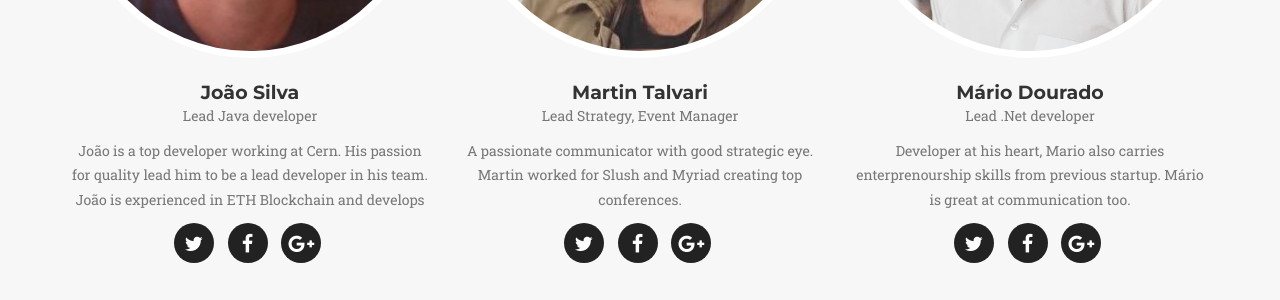
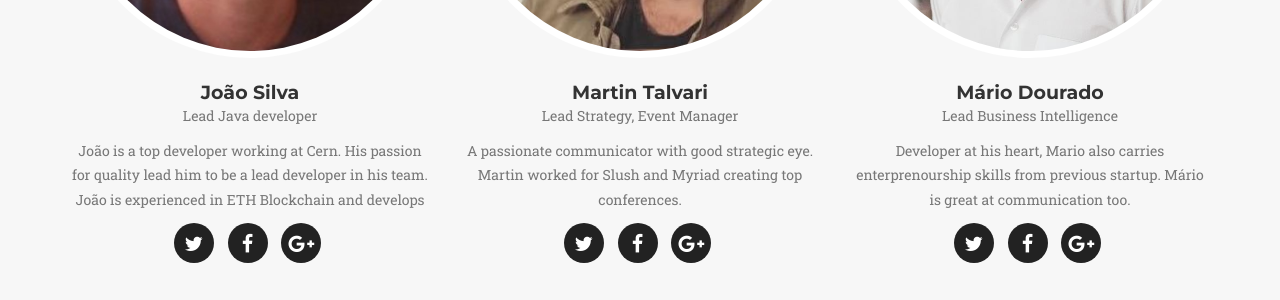
Before and after one commit to mariodourado/teamsite, a Jekyll site: the page built from index.html, in a window 1280 px wide and 900 px high, scrolled down 2744 px. Shown: the part 154-454 px from the top of the window. Built offline with Jekyll 4.4.1, drawn with Linux system fonts in a browser that asks for light colours; some web fonts are replaced.

Commit message:
Update _config.yml

```diff
--- a/_config.yml
+++ b/_config.yml
@@ -71,7 +71,7 @@ people:
 
 - name: Mário Dourado
   pic: 6
-  position: Lead .Net developer
+  position: Lead Business Intelligence
   description: Developer at his heart, Mario also carries enterprenourship skills from previous startup. Mário is great at communication too.
   social:
     - title: twitter
```
